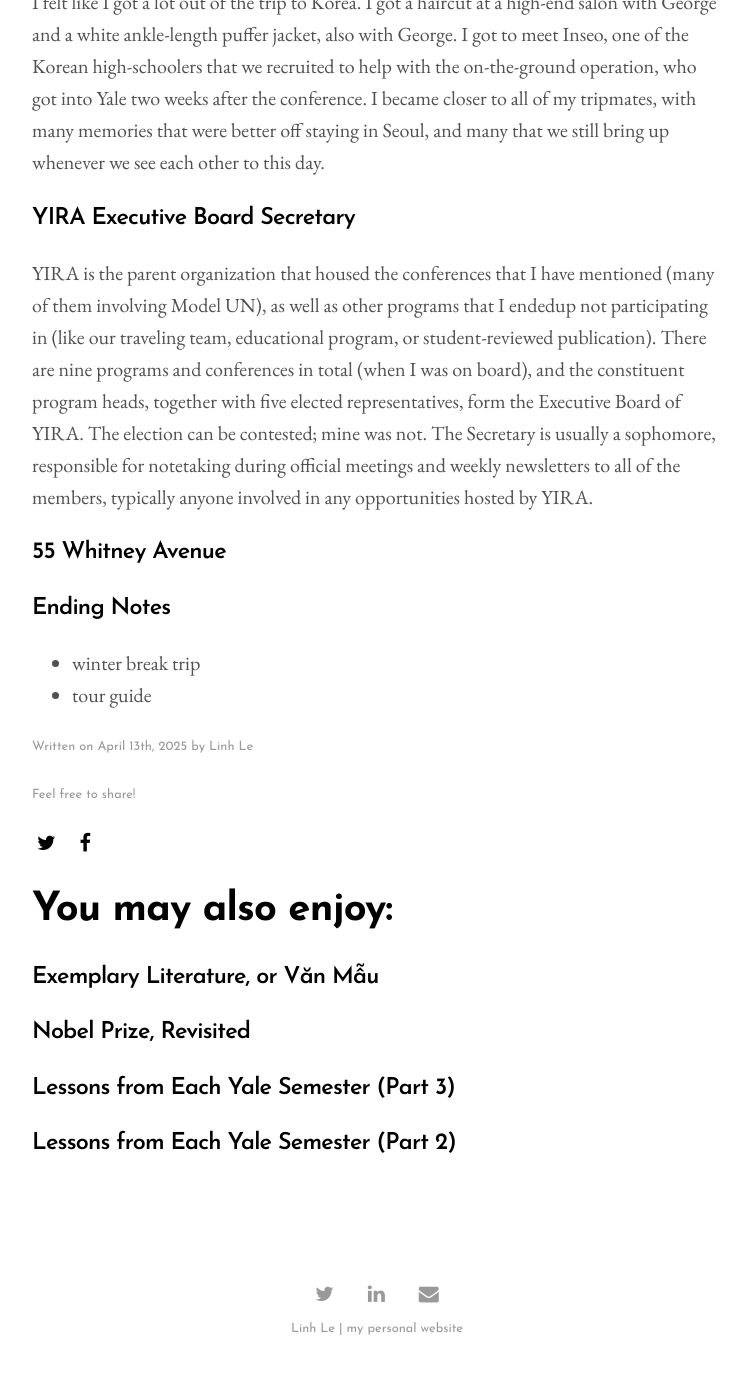
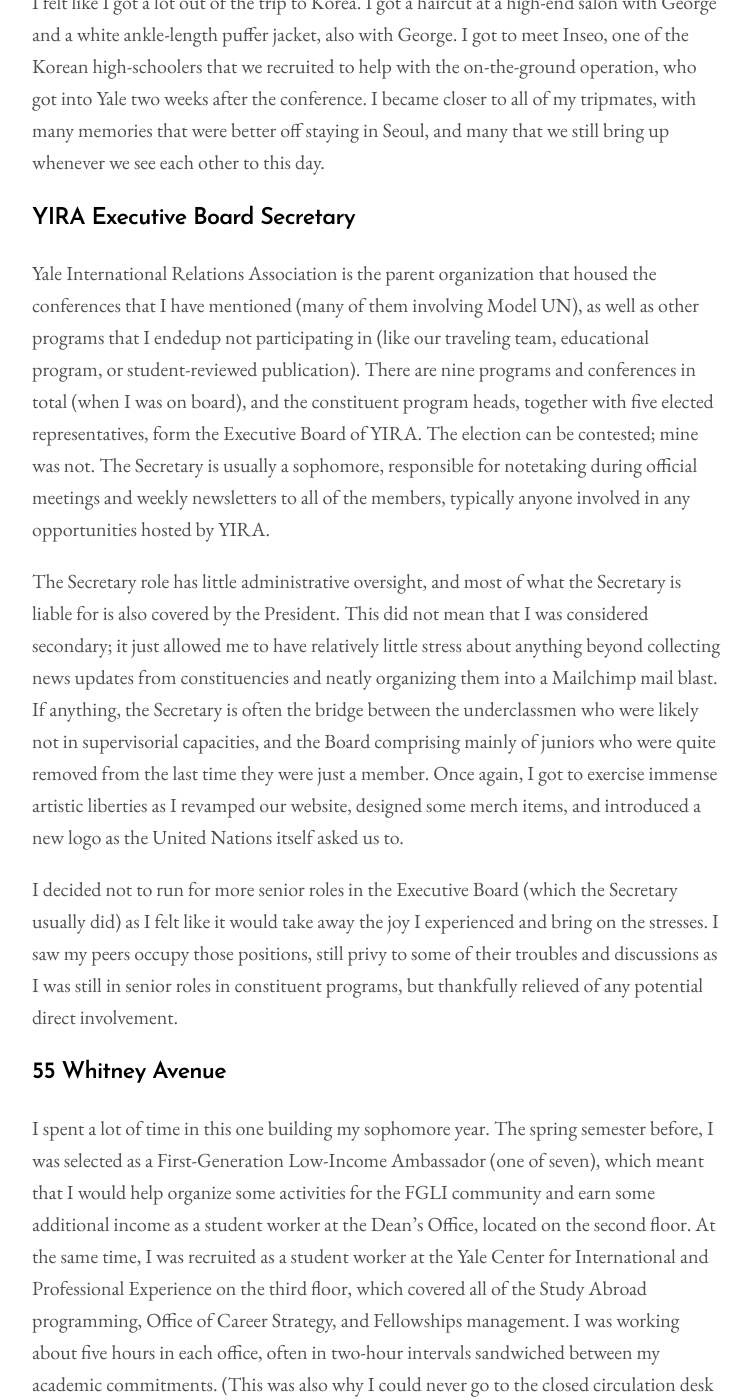
Before and after one commit to aidenva/aidenva.github.io, a Jekyll site: the page built from _posts/2025-04-13-yale-lessons-part-four.md, in a window 1280 px wide and 1400 px high, scrolled down 13243 px. Shown: the whole window, without its empty margins (263-1014 px from the left). Built offline with Jekyll 4.4.1, drawn with Linux system fonts in a browser that asks for light colours; before the commit the page ends 14620 px from its top, so only the background shows below that; some of the changed text lies outside the part shown.

Commit message:
more writing

```diff
--- a/_posts/2025-04-13-yale-lessons-part-four.md
+++ b/_posts/2025-04-13-yale-lessons-part-four.md
@@ -102,9 +102,15 @@ I felt like I got a lot out of the trip to Korea. I got a haircut at a high-end
 
 <h3>YIRA Executive Board Secretary</h3>
 
-YIRA is the parent organization that housed the conferences that I have mentioned (many of them involving Model UN), as well as other programs that I endedup not participating in (like our traveling team, educational program, or student-reviewed publication). There are nine programs and conferences in total (when I was on board), and the constituent program heads, together with five elected representatives, form the Executive Board of YIRA. The election can be contested; mine was not. The Secretary is usually a sophomore, responsible for notetaking during official meetings and weekly newsletters to all of the members, typically anyone involved in any opportunities hosted by YIRA.
+Yale International Relations Association is the parent organization that housed the conferences that I have mentioned (many of them involving Model UN), as well as other programs that I endedup not participating in (like our traveling team, educational program, or student-reviewed publication). There are nine programs and conferences in total (when I was on board), and the constituent program heads, together with five elected representatives, form the Executive Board of YIRA. The election can be contested; mine was not. The Secretary is usually a sophomore, responsible for notetaking during official meetings and weekly newsletters to all of the members, typically anyone involved in any opportunities hosted by YIRA.
+
+The Secretary role has little administrative oversight, and most of what the Secretary is liable for is also covered by the President. This did not mean that I was considered secondary; it just allowed me to have relatively little stress about anything beyond collecting news updates from constituencies and neatly organizing them into a Mailchimp mail blast. If anything, the Secretary is often the bridge between the underclassmen who were likely not in supervisorial capacities, and the Board comprising mainly of juniors who were quite removed from the last time they were just a member. Once again, I got to exercise immense artistic liberties as I revamped our website, designed some merch items, and introduced a new logo as the United Nations itself asked us to.
+
+I decided not to run for more senior roles in the Executive Board (which the Secretary usually did) as I felt like it would take away the joy I experienced and bring on the stresses. I saw my peers occupy those positions, still privy to some of their troubles and discussions as I was still in senior roles in constituent programs, but thankfully relieved of any potential direct involvement.
 
 <h3>55 Whitney Avenue</h3>
+
+I spent a lot of time in this one building my sophomore year. The spring semester before, I was selected as a First-Generation Low-Income Ambassador (one of seven), which meant that I would help organize some activities for the FGLI community and earn some additional income as a student worker at the Dean's Office, located on the second floor. At the same time, I was recruited as a student worker at the Yale Center for International and Professional Experience on the third floor, which covered all of the Study Abroad programming, Office of Career Strategy, and Fellowships management. I was working about five hours in each office, often in two-hour intervals sandwiched between my academic commitments. (This was also why I could never go to the closed circulation desk to ask for the only available copy of P-Chem's notes)
 
 <h3>Ending Notes</h3>
 - winter break trip
```
